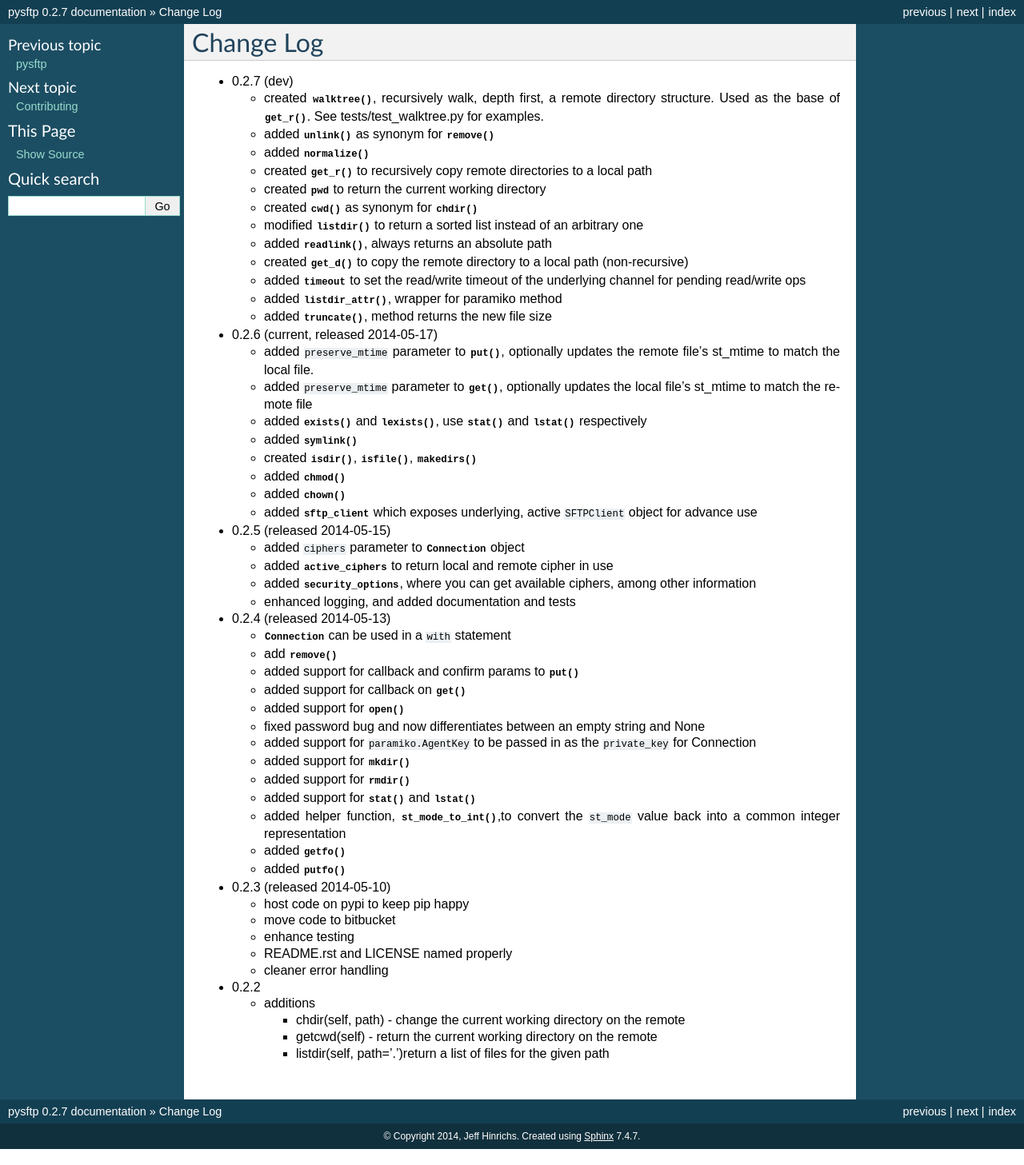
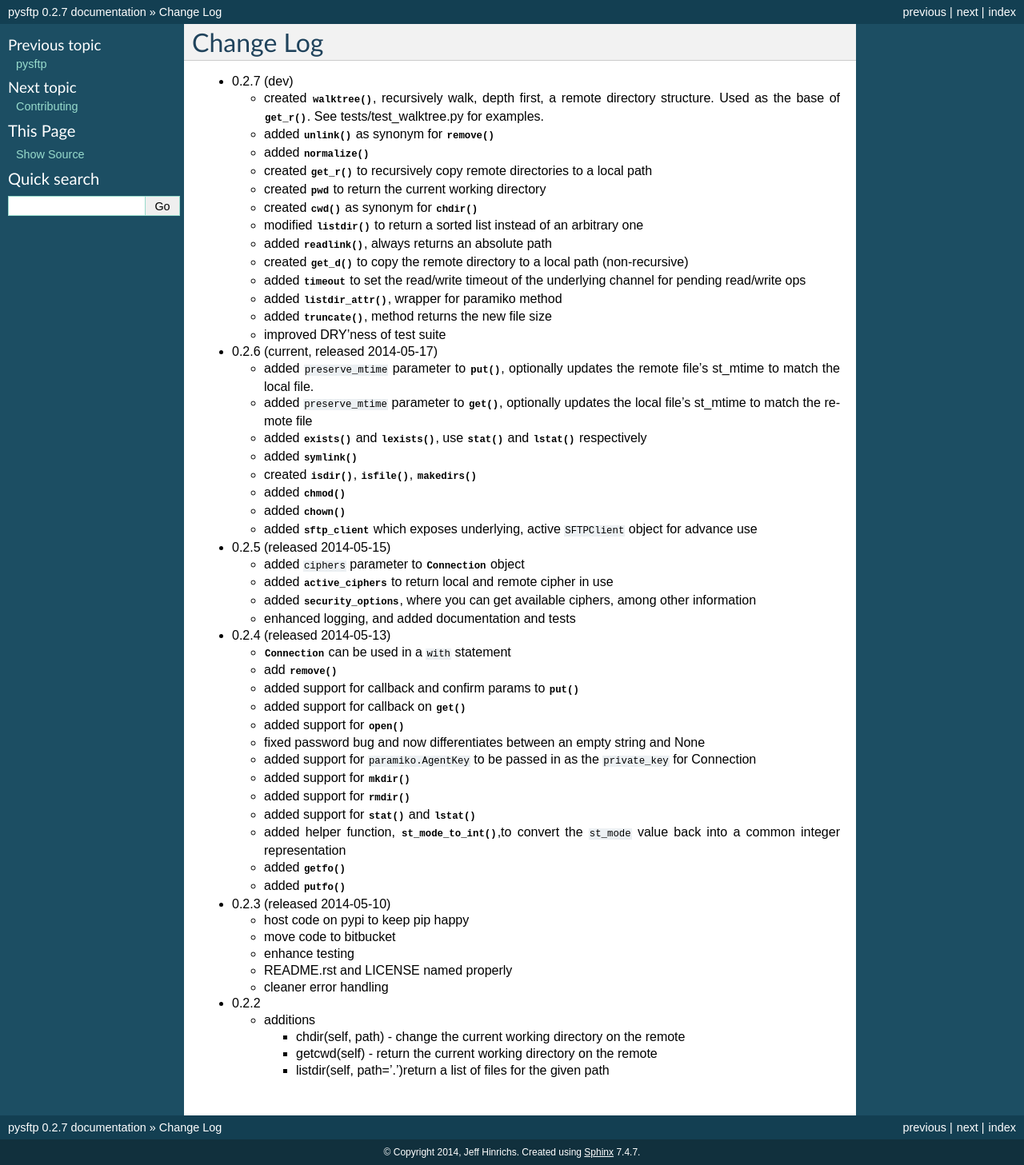
Before and after one commit to sailfish009/pysftp, a Sphinx documentation site: the page built from docs/changes.rst, in a window 1280 px wide. Shown: the whole page at 80% size. Built offline with Sphinx 7.4.7, drawn with Linux system fonts in a browser that asks for light colours.

Commit message:
updated change log for test suite updates

```diff
--- a/docs/changes.rst
+++ b/docs/changes.rst
@@ -16,7 +16,7 @@
   * added :attr:`.timeout` to set the read/write timeout of the underlying channel for pending read/write ops
   * added :meth:`.listdir_attr`, wrapper for paramiko method
   * added :meth:`.truncate`, method returns the new file size
-
+  * improved DRY'ness of test suite
 
 * 0.2.6 (current, released 2014-05-17)
 
```
